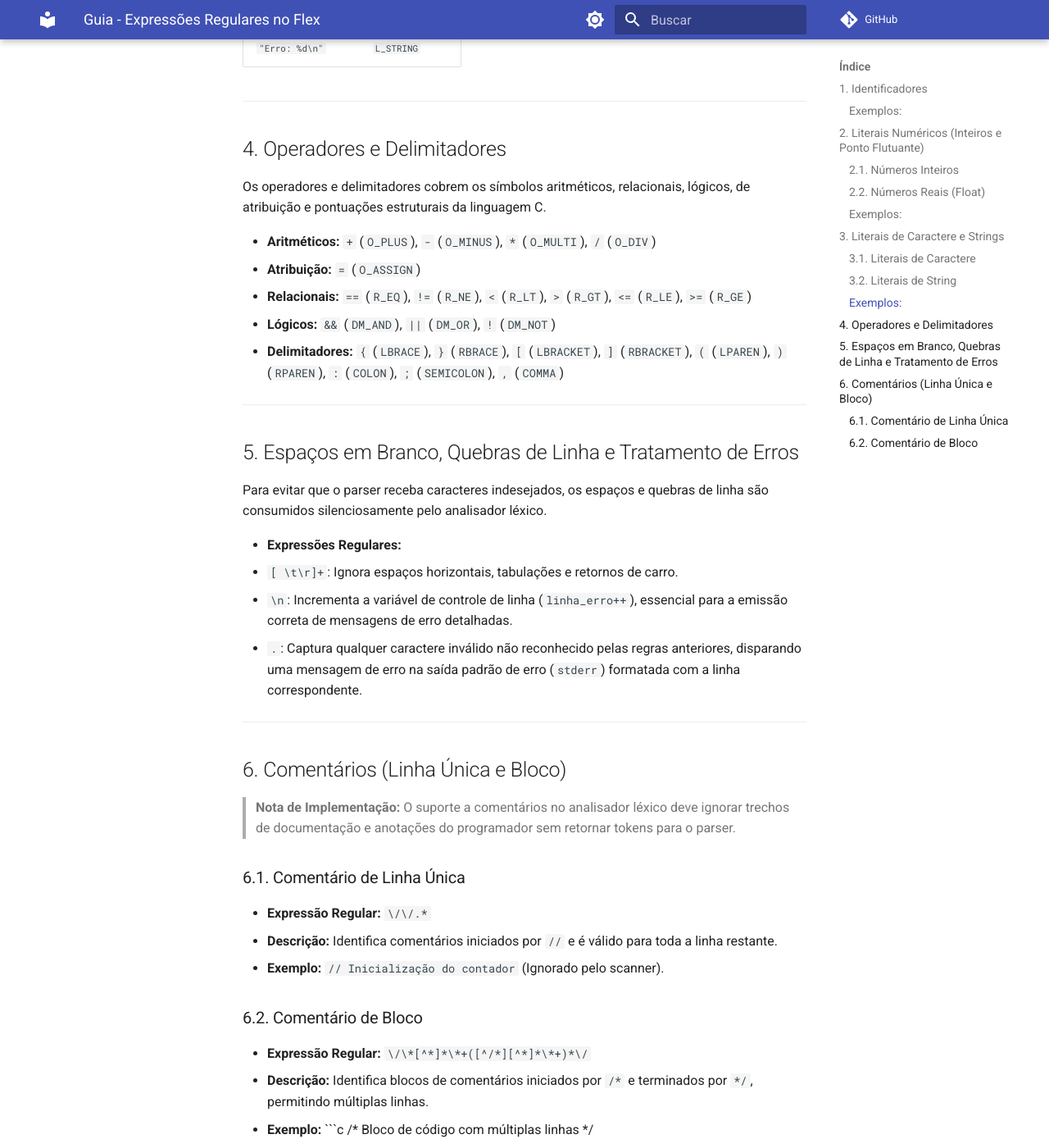
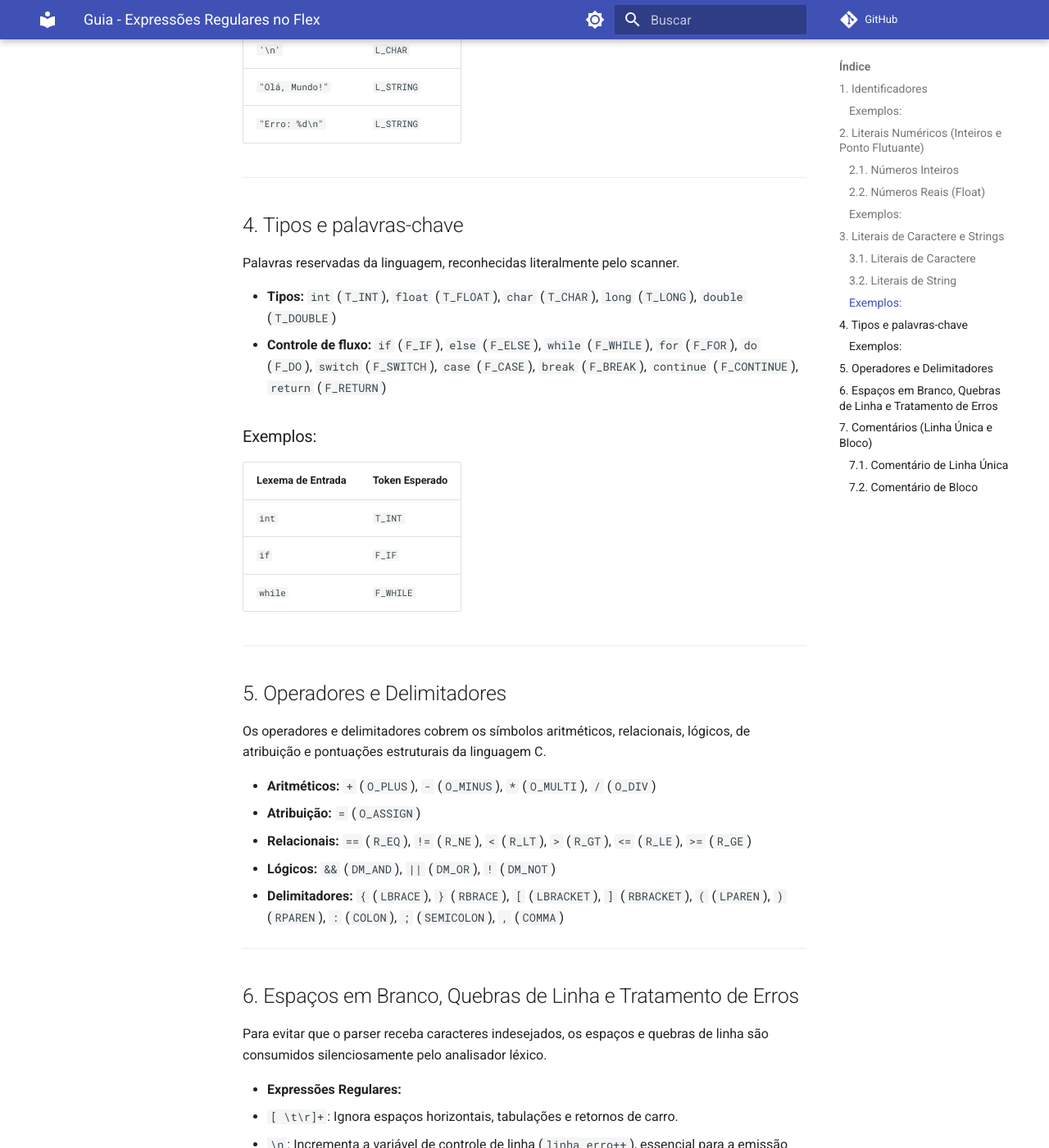
Before and after one commit to m0yo/Compiladores_G08, an MkDocs documentation site: the page built from docs/expressoesRegularesFlex.md, in a window 1280 px wide and 1400 px high, scrolled down 2593 px. Shown: the whole window at 82% size. Built offline with MkDocs 1.6.1 and Material for MkDocs 9.7.7, drawn with Linux system fonts in a browser that asks for light colours; comment, search, counter and statistics services are not loaded; some of the changed text lies outside the part shown.

Commit message:
🐛 fix: corrigindo arquivo de expressões regulares conforme a versão mais atuaizada do lexer.l

````diff
--- a/docs/expressoesRegularesFlex.md
+++ b/docs/expressoesRegularesFlex.md
@@ -37,6 +37,8 @@
 * **Token associado:** `L_FLOAT`
 * **Descrição:** Sequência de dígitos antes do ponto, o caractere ponto (`\.`) e um ou mais dígitos após o ponto, permitindo múltiplos dígitos decimais na parte fracionária.
 
+> Pendência: o lexer.l ainda não implementa essa regra corretamente (usa `[0-9]+\.[0-9]`, aceitando apenas um dígito após o ponto). Ajustar o scanner para bater com as especificações
+
 ### Exemplos:
 | Lexema de Entrada | Token Esperado |
 | :--- | :--- |
@@ -71,7 +73,23 @@
 
 ---
 
-## 4. Operadores e Delimitadores
+## 4. Tipos e palavras-chave
+
+Palavras reservadas da linguagem, reconhecidas literalmente pelo scanner.
+
+* **Tipos:** `int` (`T_INT`), `float` (`T_FLOAT`), `char` (`T_CHAR`), `long` (`T_LONG`), `double` (`T_DOUBLE`)
+* **Controle de fluxo:** `if` (`F_IF`), `else` (`F_ELSE`), `while` (`F_WHILE`), `for` (`F_FOR`), `do` (`F_DO`), `switch` (`F_SWITCH`), `case` (`F_CASE`), `break` (`F_BREAK`), `continue` (`F_CONTINUE`), `return` (`F_RETURN`)
+
+### Exemplos:
+| Lexema de Entrada | Token Esperado |
+| :--- | :--- |
+| `int` | `T_INT` |
+| `if` | `F_IF` |
+| `while` | `F_WHILE` |
+
+---
+
+## 5. Operadores e Delimitadores
 
 Os operadores e delimitadores cobrem os símbolos aritméticos, relacionais, lógicos, de atribuição e pontuações estruturais da linguagem C.
 
@@ -94,19 +112,23 @@
 
 ---
 
-## 6. Comentários (Linha Única e Bloco)
+## 7. Comentários (Linha Única e Bloco)
+
+> Pendente de implementação no `lexer.l` atual. O scanner hoje só tem um comentário para lembrete no código, a regra em si ainda não foi escrita.
 
 > **Nota de Implementação:** O suporte a comentários no analisador léxico deve ignorar trechos de documentação e anotações do programador sem retornar tokens para o parser.
 
-### 6.1. Comentário de Linha Única
+### 7.1. Comentário de Linha Única
 * **Expressão Regular:** `\/\/.*`
 * **Descrição:** Identifica comentários iniciados por `//` e é válido para toda a linha restante.
 * **Exemplo:** `// Inicialização do contador` (Ignorado pelo scanner).
 
-### 6.2. Comentário de Bloco
+### 7.2. Comentário de Bloco
 * **Expressão Regular:** `\/\*[^*]*\*+([^/*][^*]*\*+)*\/`
 * **Descrição:** Identifica blocos de comentários iniciados por `/*` e terminados por `*/`, permitindo múltiplas linhas.
-* **Exemplo:** ```c
+* **Exemplo:**
+  ```c
   /* Bloco de código
     com múltiplas linhas
   */
+  ```
````
Also changed, not shown: other parts of docs/expressoesRegularesFlex.md (+1 -1 lines).
